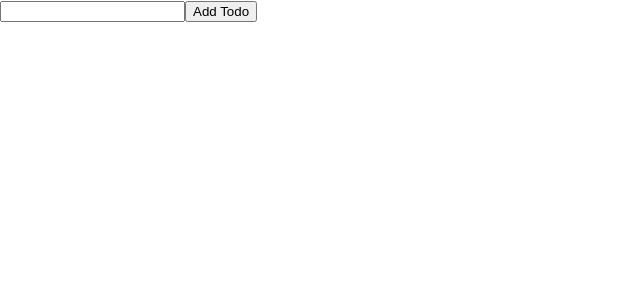
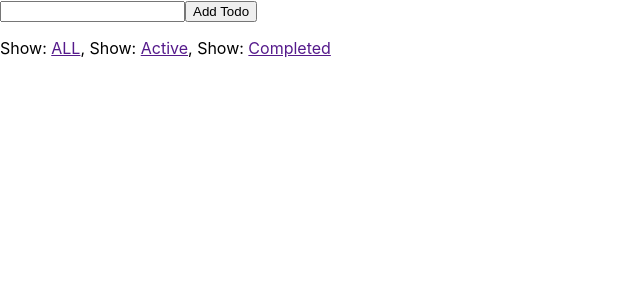
Before and after one commit to maxbildner/react-redux-practice, a React (Create React App) app: page / in a window 1280 px wide. Shown: the top 300 px of the page, without its empty margins (0-640 px from the left). Built offline with nearby package versions, Linux system fonts and the light colour scheme.

Commit message:
start footer container component

```diff
--- a/src/App.js
+++ b/src/App.js
@@ -4,7 +4,7 @@ import { createStore } from 'redux';
 import rootReducer from './reducers/rootReducer';                               // DEFAULT EXPORT ex. = export default rootReducer
 import AddTodoContainer from './containers/AddTodoContainer';
 import VisibleTodoListContainer from './containers/VisibleTodoListContainer';
-
+import Footer from './components/Footer';
 
 function App() {
 
@@ -15,6 +15,7 @@ function App() {
     <Provider store={store}>
       <AddTodoContainer />
       <VisibleTodoListContainer />
+      <Footer />
     </Provider>
   );
 }
--- a/src/components/Footer.js
+++ b/src/components/Footer.js
@@ -1,15 +1,15 @@
 import React from 'react';
 import FilterLinkContainer from '../containers/FilterLinkContainer';
-import { VisibilityFilters } from '../actions';
+import { VisibilityFilters } from '../actions/actions';
 
 const Footer = () => {
   return (
 		<p>
-			Show: <FilterLink filter={VisibilityFilters.SHOW_ALL}>ALL</FilterLink>
+			Show: <FilterLinkContainer filter={VisibilityFilters.SHOW_ALL}>ALL</FilterLinkContainer>
 			{', '}
-			Show: <FilterLink filter={VisibilityFilters.SHOW_ACTIVE}>Active</FilterLink>
+			Show: <FilterLinkContainer filter={VisibilityFilters.SHOW_ACTIVE}>Active</FilterLinkContainer>
 			{', '}
-			Show: <FilterLink filter={VisibilityFilters.SHOW_COMPLETED}>Completed</FilterLink>
+			Show: <FilterLinkContainer filter={VisibilityFilters.SHOW_COMPLETED}>Completed</FilterLinkContainer>
 		</p>
 	);
 }
--- a/src/containers/FilterLinkContainer.js
+++ b/src/containers/FilterLinkContainer.js
@@ -0,0 +1,17 @@
+import { connect } from 'react-redux';
+import { setVisibilityFilter } from '../actions/actions';
+import Link from '../components/Link';
+
+const mapStateToProps = (state, ownProps) => {
+	return (
+		{
+			active: ownProps.filter === state.setVisibilityFilter
+		}
+	);
+}
+
+const mapDispatchToProps = (dispatch, ownProps) => ({
+	onClick: () => dispatch(setVisibilityFilter(ownProps.filter))
+});
+
+export default connect(mapStateToProps, mapDispatchToProps)(Link);
--- a/src/reducers/rootReducer.js
+++ b/src/reducers/rootReducer.js
@@ -1,14 +1,16 @@
 import { combineReducers } from 'redux';
-import todos from './todos';
-import visibilityFilterReducer from './visibilityFilter';
+import todosReducer from './todosReducer';
+import visibilityFilterReducer from './visibilityFilterReducer';
 
 // - combineReducers takes in an object, where each value is a different reducing function
 // - ? returns a function that calls every child reducer and gathers (hence the name reduce like the reducing function)
 //   results into a single state object
 const rootReducer = combineReducers({
-  todos,
+  todos: todosReducer,
   visibilityFilterReducer,
 });
+
+console.log(rootReducer);
 
 export default rootReducer;
 
--- a/src/reducers/todos.js
+++ b/src/reducers/todosReducer.js
@@ -6,7 +6,7 @@ import {
 
 // TODOS REDUCER
 // this slice of state is an array of objects (todos)
-const todos = (state = [], action) => {
+const todosReducer = (state = [], action) => {
   debugger
   let newState = [];
 
@@ -33,4 +33,4 @@ const todos = (state = [], action) => {
   }
 };
 
-export default todos;
+export default todosReducer;
```
Also changed, not shown: src/reducers/visibilityFilterReducer.js (line endings or trailing spaces).
